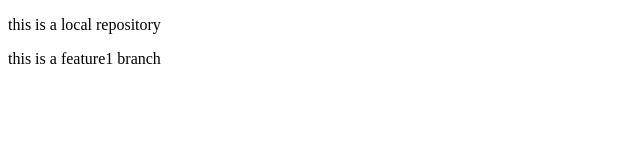
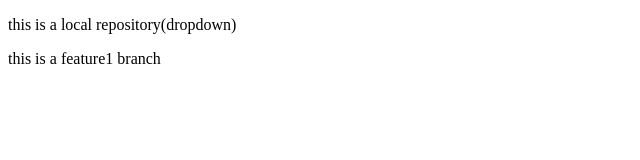
Before and after one commit to munita12/localrepo, a plain HTML site: page index.html in a window 1280 px wide. Shown: the full height of the page, 0-640 px from the left. Drawn offline with Linux system fonts and the light colour scheme.

Commit message:
added dropdown

```diff
--- a/index.html
+++ b/index.html
@@ -6,7 +6,7 @@
     <title>local repository</title>
 </head>
 <body>
-    <P>this is a local repository</P>
+    <P>this is a local repository(dropdown)</P>
     <p> this is a feature1 branch</p>
 
 </body>
```
